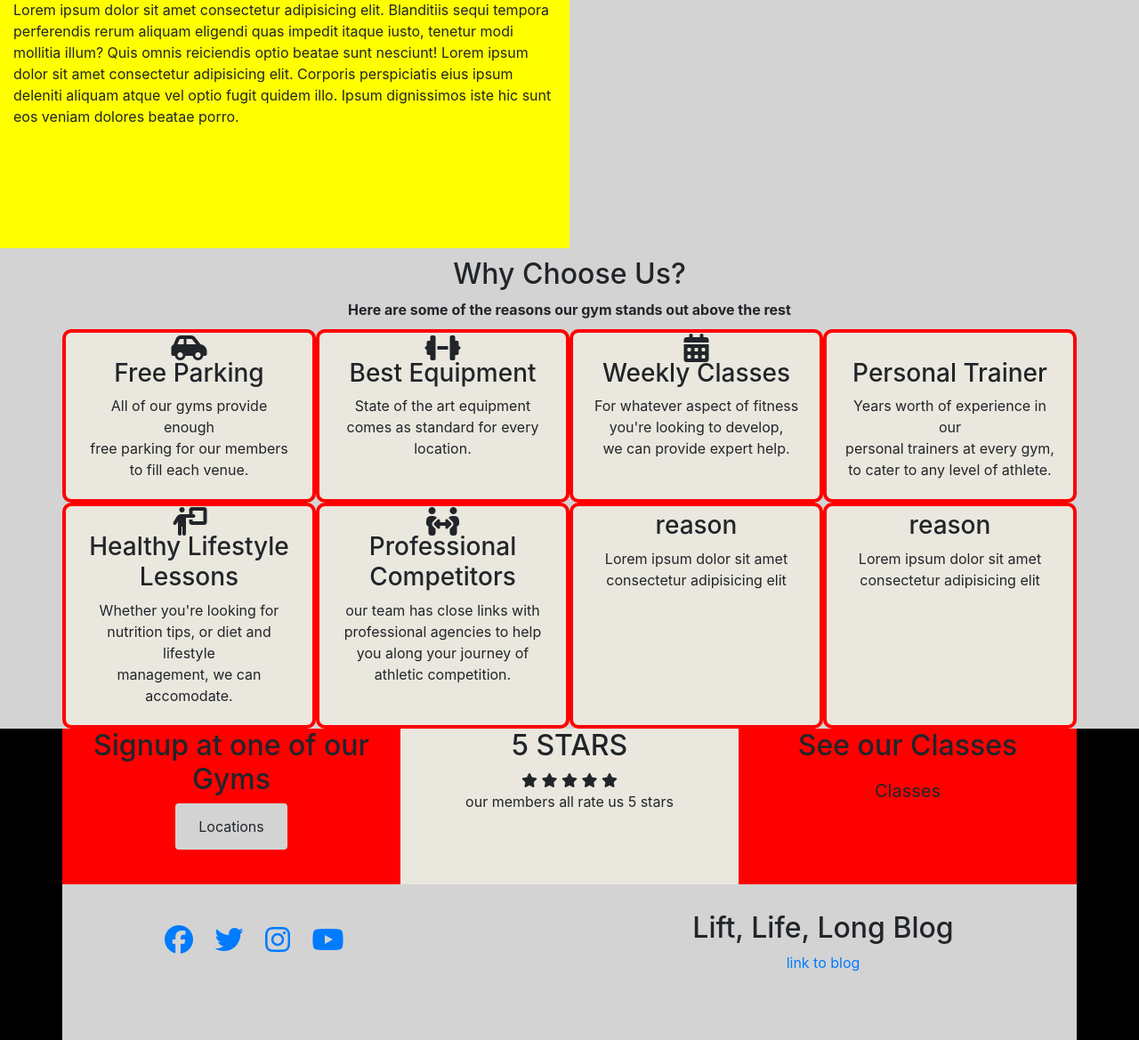
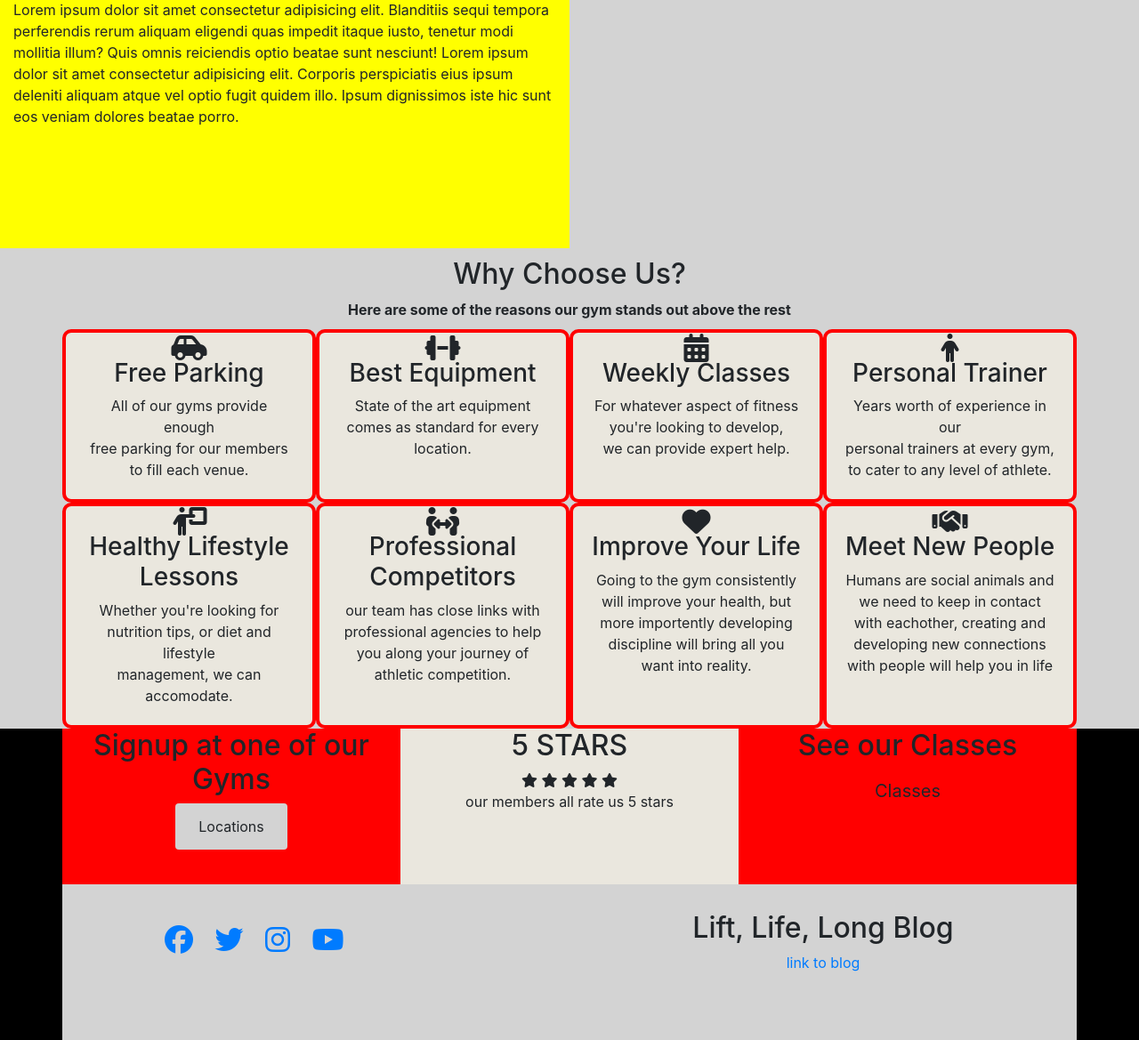
Before and after one commit to tWilltp/Project-5-e-commerce, a Django app: template home/templates/home/index.html in a window 1280 px wide. Shown: the part 1283-2452 px from the top of the page at 89% size. Run offline with Django 3.2, Linux system fonts and the light colour scheme; the template is opened without the code that fills it, so the values that code supplies are empty; some libraries are stand-ins or nearby versions.

Commit message:
finished reasons section of index page with icons

```diff
--- a/home/templates/home/index.html
+++ b/home/templates/home/index.html
@@ -114,7 +114,7 @@
             </div>
             <div class="col-lg-3 col-sm-6 text-center reason">
                 <div class="reason-content">
-                    <i class="fa-solid fa-person-running-fast fa-2xl"></i>
+                    <i class="fa-solid fa-person fa-2xl"></i>
                     <h3>Personal Trainer</h3>
                     <p>Years worth of experience in our<br>
                         personal trainers at every gym,<br>
@@ -144,18 +144,24 @@
             </div>
             <div class="col-lg-3 col-sm-6 text-center reason">
                 <div class="reason-content">
-                    <div class="icon"></div>
-                    <h3>reason</h3>
-                    <p>Lorem ipsum dolor sit amet <br>
-                        consectetur adipisicing elit</p>
+                    <i class="fa-solid fa-heart fa-2xl"></i>
+                    <h3>Improve Your Life</h3>
+                    <p>Going to the gym consistently will
+                        improve your health, but more importently
+                        developing discipline will bring all
+                        you want into reality.</p>
                 </div>
             </div>
             <div class="col-lg-3 col-sm-6 text-center reason">
                 <div class="reason-content">
-                    <div class="icon"></div>
-                    <h3>reason</h3>
-                    <p>Lorem ipsum dolor sit amet <br>
-                        consectetur adipisicing elit</p>
+                    <i class="fa-solid fa-handshake fa-2xl"></i>
+                    <h3>Meet New People</h3>
+                    <p>Humans are social animals and
+                        we need to keep in contact with
+                        eachother, creating and developing
+                        new connections with people will
+                        help you in life<br>
+                        </p>
                 </div>
             </div>
         </div>
```
Also changed, not shown: home/static/home/js/script.js (+12 -12 lines).
